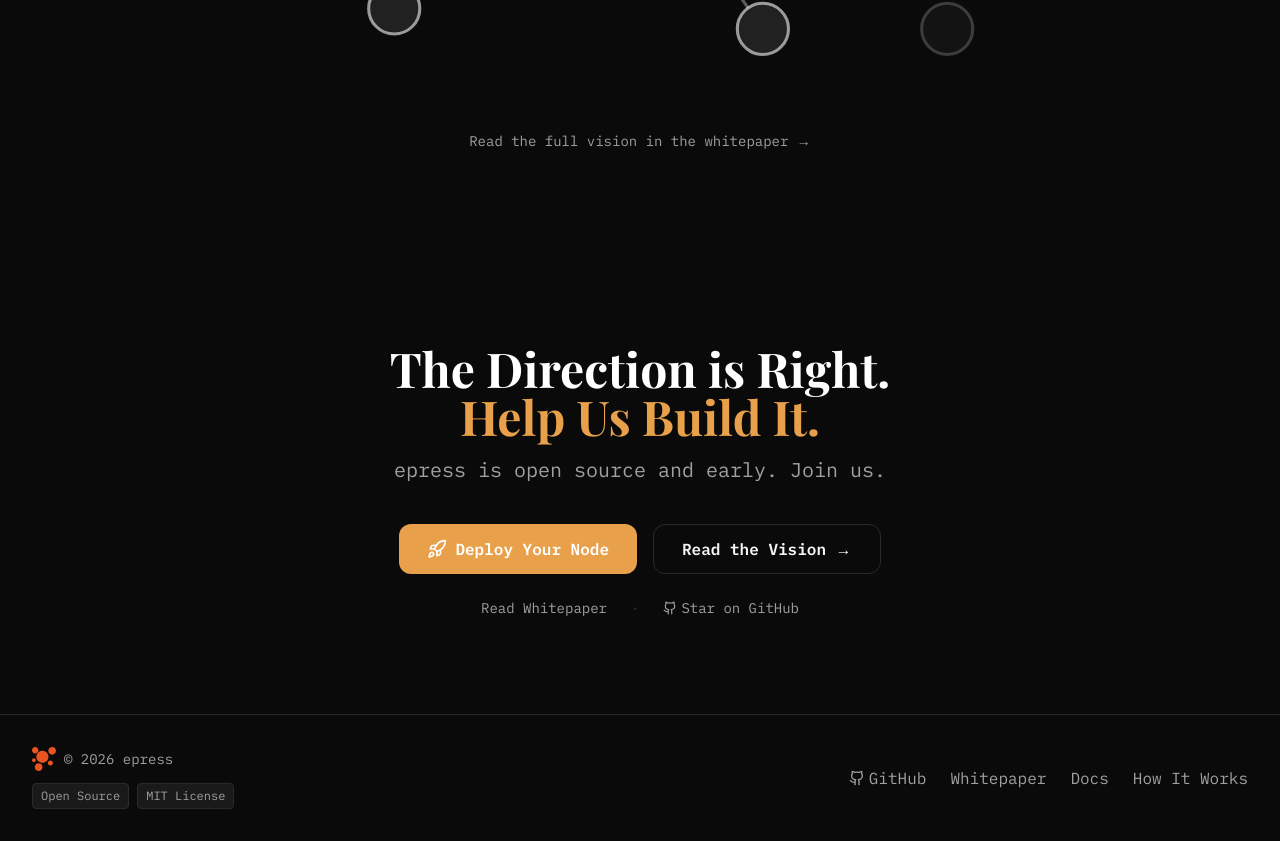
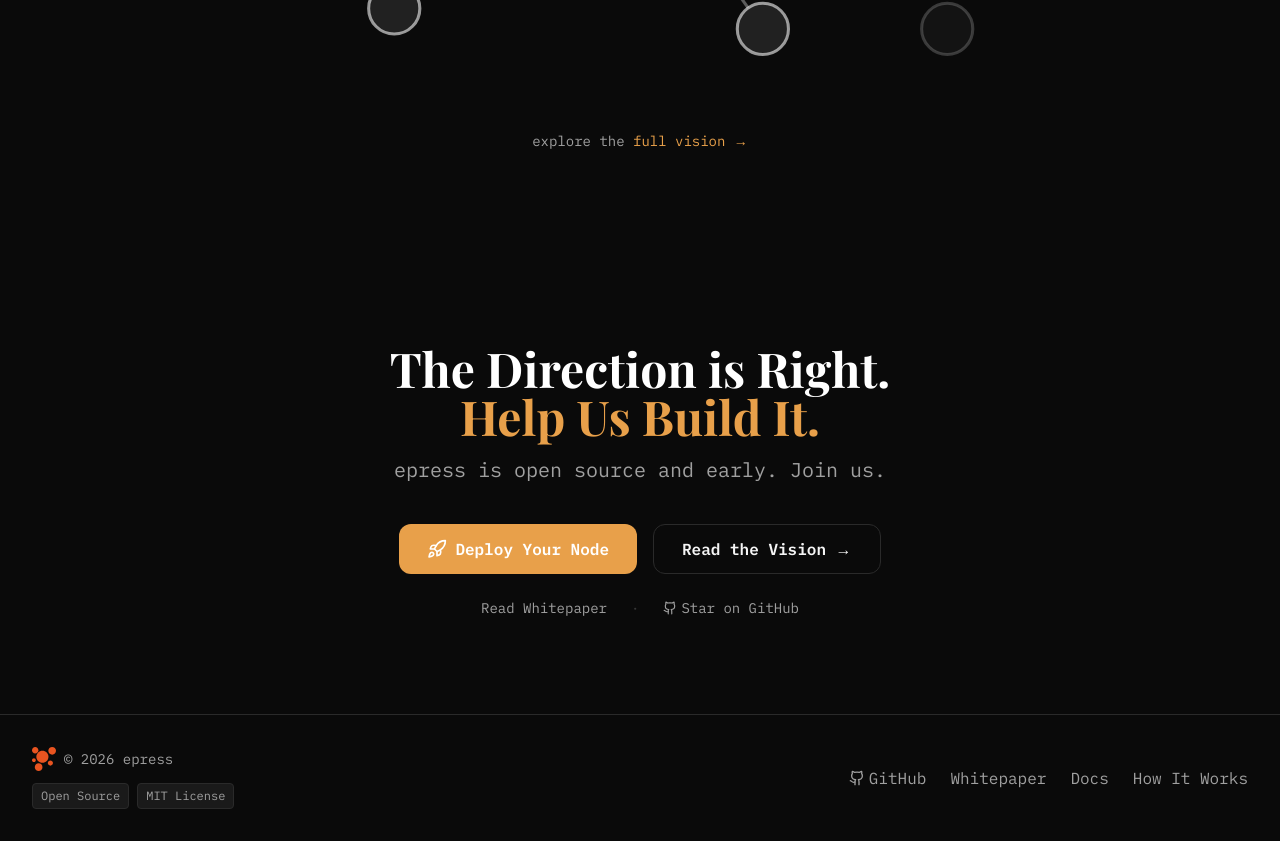
Before and after one commit to epressworld/world, a Next.js app: page / in a window 1280 px wide. Shown: the part 4820-5661 px from the top of the page. Built offline with nearby package versions, Linux system fonts and the light colour scheme.

Commit message:
Fix Vision Preview carousel autoplay and hover behavior
- Add embla-carousel-autoplay for 8-second auto-advance
- Fix hover pause to only affect carousel area (not section title/footer)
- Update footer link: explore the full vision → (links to /vision)

```diff
--- a/package.json
+++ b/package.json
@@ -14,6 +14,7 @@
   "dependencies": {
     "@vercel/analytics": "^1.6.1",
     "clsx": "^2.1.1",
+    "embla-carousel-autoplay": "^8.6.0",
     "embla-carousel-react": "^8.6.0",
     "github-markdown-css": "^5.9.0",
     "github-slugger": "^2.0.0",
--- a/src/components/home/vision-preview.jsx
+++ b/src/components/home/vision-preview.jsx
@@ -1,5 +1,6 @@
 "use client"
 
+import Autoplay from "embla-carousel-autoplay"
 import useEmblaCarousel from "embla-carousel-react"
 import { ChevronLeft, ChevronRight } from "lucide-react"
 import { useCallback, useEffect, useRef } from "react"
@@ -930,8 +931,13 @@ const cardsData = [
 ]
 
 export function VisionPreview() {
-  const [emblaRef, emblaApi] = useEmblaCarousel({ loop: true })
-  const sectionRef = useRef(null)
+  const autoplayRef = useRef(
+    Autoplay({ delay: 8000, stopOnInteraction: false }),
+  )
+  const [emblaRef, emblaApi] = useEmblaCarousel({ loop: true }, [
+    autoplayRef.current,
+  ])
+  const carouselRef = useRef(null)
 
   const scrollPrev = useCallback(() => {
     if (emblaApi) emblaApi.scrollPrev()
@@ -942,14 +948,14 @@ export function VisionPreview() {
   }, [emblaApi])
 
   useEffect(() => {
-    const el = sectionRef.current
+    const el = carouselRef.current
     if (!el) return
 
     const handleEnter = () => {
-      if (emblaApi) emblaApi.plugins().autoplay?.stop()
+      autoplayRef.current.stop()
     }
     const handleLeave = () => {
-      if (emblaApi) emblaApi.plugins().autoplay?.play()
+      autoplayRef.current.play()
     }
 
     el.addEventListener("mouseenter", handleEnter)
@@ -959,13 +965,10 @@ export function VisionPreview() {
       el.removeEventListener("mouseenter", handleEnter)
       el.removeEventListener("mouseleave", handleLeave)
     }
-  }, [emblaApi])
+  }, [])
 
   return (
-    <section
-      ref={sectionRef}
-      className="landing-section vision-preview-section"
-    >
+    <section className="landing-section vision-preview-section">
       <style>{`
         @keyframes vp-pulse {
           0%, 100% { opacity: 1; transform: scale(1); }
@@ -1097,7 +1100,10 @@ export function VisionPreview() {
           larger emerges.
         </p>
 
-        <div className="flex items-center justify-center gap-4">
+        <div
+          ref={carouselRef}
+          className="flex items-center justify-center gap-4"
+        >
           <button
             type="button"
             className="carousel-arrow"
@@ -1136,12 +1142,12 @@ export function VisionPreview() {
         </div>
 
         <div className="text-center mt-12">
-          <a
-            href="/whitepaper"
-            className="text-sm text-dark-muted hover:text-primary transition-colors inline-flex items-center gap-1"
-          >
-            Read the full vision in the whitepaper →
-          </a>
+          <span className="text-sm text-dark-muted">
+            explore the{" "}
+            <a href="/vision" className="text-primary hover:underline">
+              full vision →
+            </a>
+          </span>
         </div>
       </div>
     </section>
```
Also changed, not shown: 1 other file (tests, documents, lock files or other folders).
